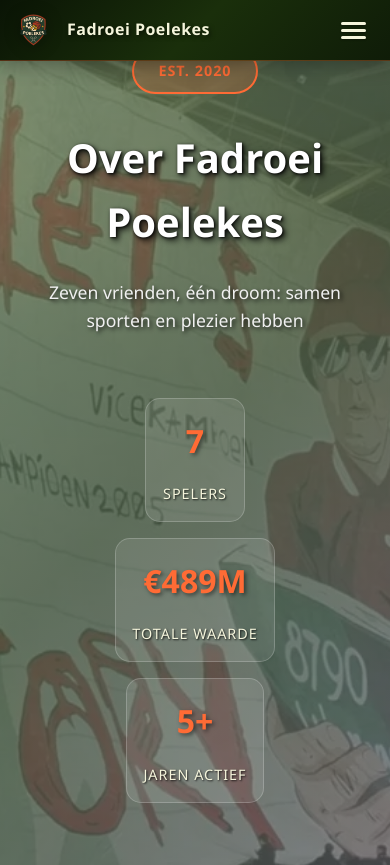
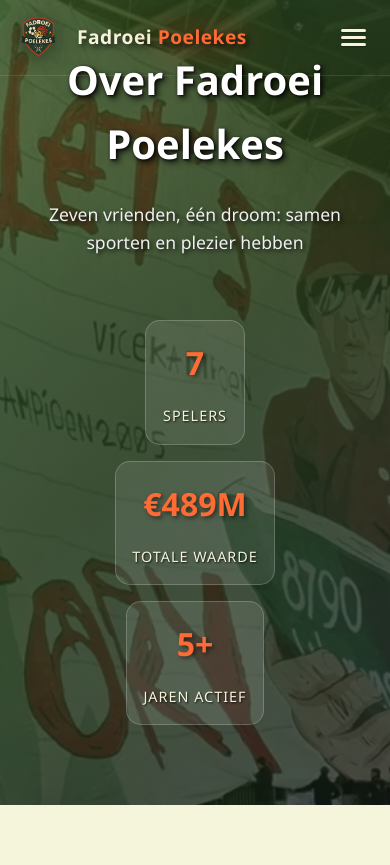
Before and after one commit to PieterJanDelie/FadroeiPoelekes, a React (Create React App) app: page /about in a window 390 px wide. Shown: the top 865 px of the page. Built offline with nearby package versions, Linux system fonts and the light colour scheme.

Commit message:
Beter design

```diff
--- a/src/components/Header/Header.jsx
+++ b/src/components/Header/Header.jsx
@@ -3,11 +3,16 @@ import { Link, useLocation } from "react-router-dom";
 import "./Header.css";
 import logo from "../../assets/Images/Fadroei.png";
 
-const Header = () => {
+const Header = ({ transparentHeader = false }) => {
   const [isMenuOpen, setIsMenuOpen] = useState(false);
   const [isScrolled, setIsScrolled] = useState(false);
   const location = useLocation();
-  const isHomePage = location.pathname === "/";
+
+  // Check if we should show transparent header
+  const shouldBeTransparent =
+    transparentHeader ||
+    location.pathname === "/" ||
+    location.pathname === "/home";
 
   useEffect(() => {
     const handleScroll = () => {
@@ -15,9 +20,16 @@ const Header = () => {
       setIsScrolled(scrollTop > 50);
     };
 
-    window.addEventListener("scroll", handleScroll);
-    return () => window.removeEventListener("scroll", handleScroll);
-  }, []);
+    if (shouldBeTransparent) {
+      window.addEventListener("scroll", handleScroll);
+    }
+
+    return () => {
+      if (shouldBeTransparent) {
+        window.removeEventListener("scroll", handleScroll);
+      }
+    };
+  }, [shouldBeTransparent]);
 
   const toggleMenu = () => {
     setIsMenuOpen(!isMenuOpen);
@@ -30,29 +42,59 @@ const Header = () => {
   return (
     <header
       className={`header ${
-        isHomePage && !isScrolled ? "header-transparent" : "header-solid"
+        shouldBeTransparent && !isScrolled
+          ? "header-transparent"
+          : "header-solid"
       }`}
     >
       <div className="header-container">
         <Link to="/" className="header-logo" onClick={closeMenu}>
           <img src={logo} alt="Fadroei Poelekes" className="logo-img" />
-          <span className="team-name">Fadroei Poelekes</span>
+          <span className="team-name">Fadroei <span className="highlight">Poelekes</span></span>
         </Link>
 
         <nav className={`nav ${isMenuOpen ? "nav-open" : ""}`}>
-          <Link to="/" className="nav-link" onClick={closeMenu}>
+          <Link
+            to="/"
+            className={`nav-link ${location.pathname === "/" ? "active" : ""}`}
+            onClick={closeMenu}
+          >
             Home
           </Link>
-          <Link to="/about" className="nav-link" onClick={closeMenu}>
+          <Link
+            to="/about"
+            className={`nav-link ${
+              location.pathname === "/about" ? "active" : ""
+            }`}
+            onClick={closeMenu}
+          >
             Ons Team
           </Link>
-          <Link to="/tournaments" className="nav-link" onClick={closeMenu}>
+          <Link
+            to="/tournaments"
+            className={`nav-link ${
+              location.pathname === "/tournaments" ? "active" : ""
+            }`}
+            onClick={closeMenu}
+          >
             Tornooien
           </Link>
-          <Link to="/gallery" className="nav-link" onClick={closeMenu}>
+          <Link
+            to="/gallery"
+            className={`nav-link ${
+              location.pathname === "/gallery" ? "active" : ""
+            }`}
+            onClick={closeMenu}
+          >
             Gallerij
           </Link>
-          <Link to="/contact" className="nav-link" onClick={closeMenu}>
+          <Link
+            to="/contact"
+            className={`nav-link ${
+              location.pathname === "/contact" ? "active" : ""
+            }`}
+            onClick={closeMenu}
+          >
             Contact
           </Link>
         </nav>
--- a/src/components/Hero/Hero.jsx
+++ b/src/components/Hero/Hero.jsx
@@ -41,7 +41,7 @@ const Hero = () => {
           <Link to="/tournaments" className="btn btn-primary">
             Bekijk Tornooien
           </Link>
-          <Link to="/about" className="btn btn-secondary">
+          <Link to="/about" className="btn btn-primary" style={{ backgroundColor: "#2D5016" }}>
             De poelekes
           </Link>
         </div>
--- a/src/components/PageNotFoundContent/PageNotFoundContent.css
+++ b/src/components/PageNotFoundContent/PageNotFoundContent.css
@@ -4,7 +4,6 @@
   justify-content: center;
   align-items: center;
   flex-grow: 1;
-  background-color: #f9f9f9;
   text-align: center;
   padding: 2rem;
 }
--- a/src/layouts/DefaultLayout.jsx
+++ b/src/layouts/DefaultLayout.jsx
@@ -2,12 +2,17 @@ import React from "react";
 import Header from "../components/Header/Header";
 import Footer from "../components/Footer/Footer";
 
-const DefaultLayout = ({ children, header = true, footer = true }) => {
+const DefaultLayout = ({
+  children,
+  header = true,
+  footer = true,
+  transparentHeader = false,
+}) => {
   return (
     <div
       style={{ minHeight: "100vh", display: "flex", flexDirection: "column" }}
     >
-      {header && <Header />}
+      {header && <Header transparentHeader={transparentHeader} />}
       <main
         style={{
           flex: 1,
--- a/src/pages/About/About.css
+++ b/src/pages/About/About.css
@@ -1,15 +1,17 @@
 .about-page {
-  padding-top: 0;
+  /* Remove padding-top: 0 to allow transparent header to work */
 }
 
 .about-hero {
   position: relative;
-  min-height: 70vh;
+  min-height: 100vh; /* Changed from 70vh to 100vh for full screen hero */
   display: flex;
   align-items: center;
   justify-content: center;
   overflow: hidden;
   background: linear-gradient(135deg, #2d5016 0%, #1a2f0b 100%);
+  margin-top: -80px; /* Negative margin to account for header height */
+  padding-top: 80px; /* Add padding to prevent content being hidden behind header */
 }
 
 .hero-background {
@@ -534,7 +536,9 @@
 
 @media (max-width: 768px) {
   .about-hero {
-    min-height: 60vh;
+    min-height: 80vh; /* Smaller on mobile */
+    margin-top: -60px; /* Adjust for smaller mobile header */
+    padding-top: 60px;
   }
 
   .about-hero h1 {
@@ -683,4 +687,9 @@
   .modal-details {
     padding: 2rem 1rem 1rem 1rem;
   }
+
+  .about-hero {
+    margin-top: -50px;
+    padding-top: 50px;
+  }
 }
--- a/src/pages/About/About.jsx
+++ b/src/pages/About/About.jsx
@@ -103,7 +103,7 @@ const About = () => {
   };
 
   return (
-    <DefaultLayout>
+    <DefaultLayout header={true} transparentHeader={true}>
       <div className="about-page">
         <section className="about-hero">
           <div className="hero-background">
@@ -116,9 +116,6 @@ const About = () => {
           </div>
           <div className="container">
             <div className="hero-content">
-              <div className="hero-badge">
-                <span className="badge-text">Est. 2020</span>
-              </div>
               <h1>Over Fadroei Poelekes</h1>
               <p className="hero-subtitle">
                 Zeven vrienden, één droom: samen sporten en plezier hebben
--- a/src/pages/Home/Home.jsx
+++ b/src/pages/Home/Home.jsx
@@ -7,7 +7,7 @@ import "./Home.css";
 
 const Home = () => {
   return (
-    <DefaultLayout header={true}>
+    <DefaultLayout header={true} transparentHeader={true}>
       <Hero />
       <TeamIntro />
       <Partners />
```
